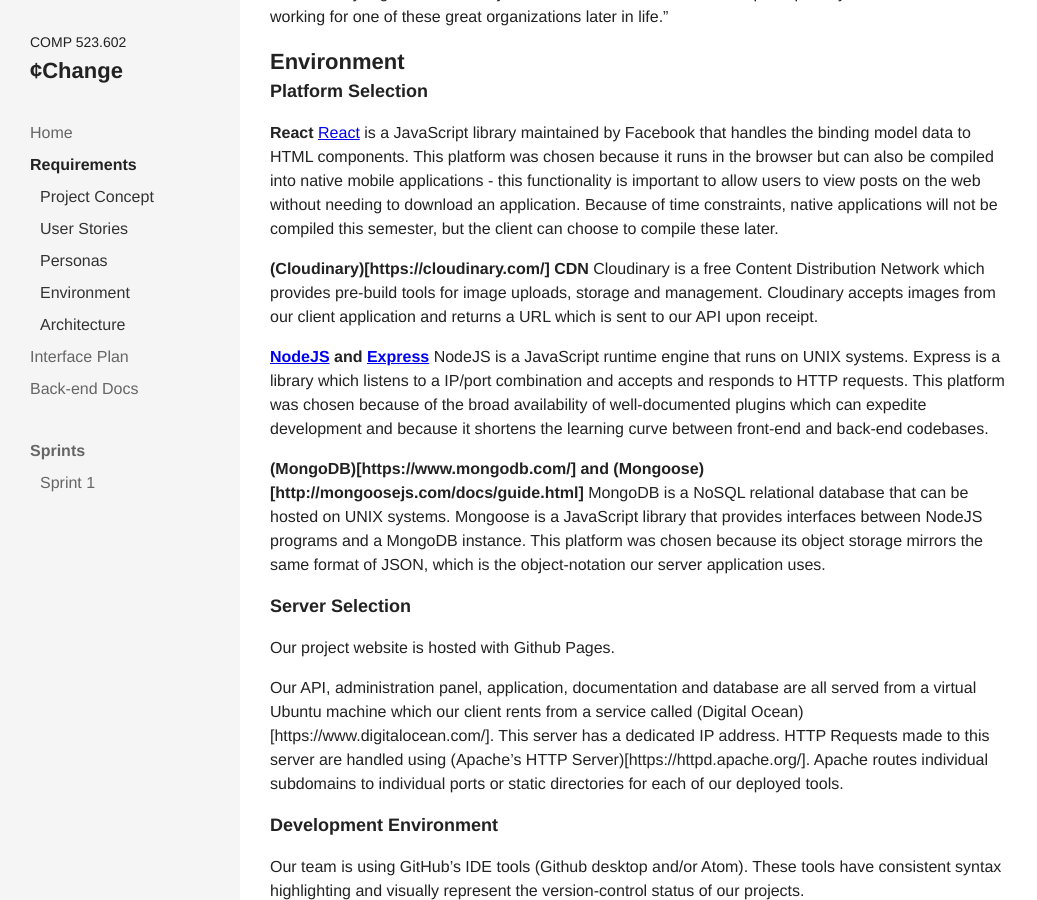
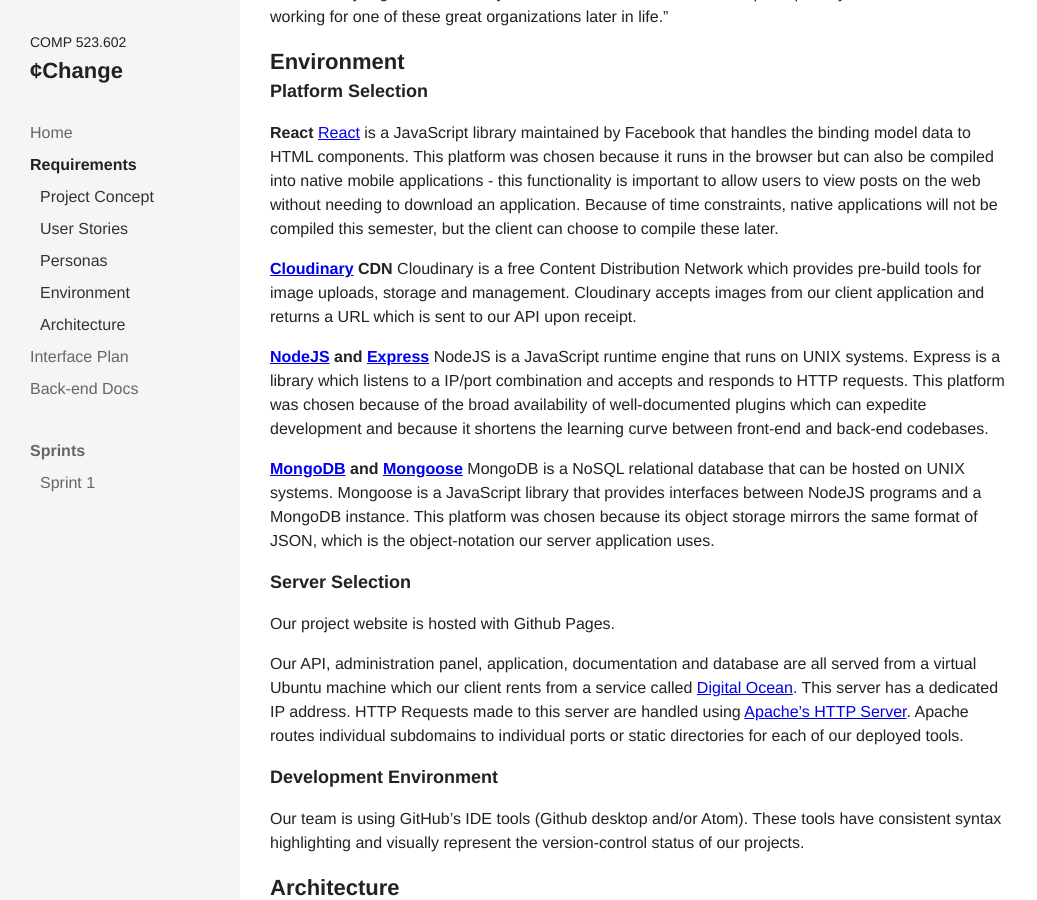
Before and after one commit to comp523-602/cchange-project, a Jekyll site: the page built from requirements.markdown, in a window 1280 px wide and 900 px high, scrolled down 3779 px. Shown: the whole window, without its empty margins (0-1037 px from the left). Built offline with Jekyll 4.4.1, drawn with Linux system fonts in a browser that asks for light colours; nearby versions of some CDN libraries; grey boxes are pictures that could not be loaded.

Commit message:
Updated Requirements

```diff
--- a/requirements.markdown
+++ b/requirements.markdown
@@ -107,7 +107,7 @@
 2. User navigates to a view where posts supporting their campaign are listed.
 
 3. User can flag posts they think are inappropriate, and these posts will be removed from the ¢Change network\* OR user can select posts they want to be displayed on their profile or campaign page.
-*Posts removed from the ¢Change network cannot be automatically removed from the other social networks they have been shared to.
+   \*Posts removed from the ¢Change network cannot be automatically removed from the other social networks they have been shared to.
 
 ## Personas
 
@@ -117,7 +117,7 @@
 Students or people just entering the workforce who are likely to learn about ¢change by seeing their friends or followers making posts with the ¢change banner. They are drawn to ¢change because they view it as an easy way to communicate their concern about current events and to let their friends know where they stand on pressing issues.
 
 **Story**
-(18-year old college freshman): “I’m tired of hearing about how we’re all doomed and the world is going to shit. I want to do something, even if it’s a little something, to make the world better. ¢Change helps me find the organizations that are doing important work, whether in the area of climate change, racial justice, the food system, fracking, etc. It motivates me to elevate my posts, so that friends or even strangers might be inspired to give to great organizations that are committed to the causes I care about. If my post inspires others to give, then my impact with 5¢ can grow to thousands of dollars. That makes me feel like I’m doing something more than waiting for the world to implode.”
+\(18-year old college freshman): “I’m tired of hearing about how we’re all doomed and the world is going to shit. I want to do something, even if it’s a little something, to make the world better. ¢Change helps me find the organizations that are doing important work, whether in the area of climate change, racial justice, the food system, fracking, etc. It motivates me to elevate my posts, so that friends or even strangers might be inspired to give to great organizations that are committed to the causes I care about. If my post inspires others to give, then my impact with 5¢ can grow to thousands of dollars. That makes me feel like I’m doing something more than waiting for the world to implode.”
 
 ### Users 25-40
 
@@ -125,7 +125,7 @@
 This is someone who uses social media platforms somewhat to a great deal. They probably follow some non-profits or more socially/eco conscious folks on Facebook or Instagram. They would be drawn to ¢change because perhaps they have guilt for not doing more to contribute to issues that they want to see eradicated, but never feel that they the have extra income to make a significant donation. This is the first time they have seen an option for micro donating and that appeals to them.
 
 **Story**
-(38-year old Program Manager at 350.org): “We’re still financially dependent on corporations, large foundations, and wealthy individuals to fund our work. Even to become a ‘Climate Defender,’ the minimum donation is $9/mo. ¢Change allows us to accept smaller donations from a larger base of the age cohort that comprises our activists. So, instead of appealing to one group for fund raising (wealthy donors) and another for activism (young adults 16-35), ¢Change gives us a new avenue to engage more deeply with our target audience. Because their finance model aggregates micro-donations, we don’t have to deal to the administrative challenge of small donors. Instead we get an annual charitable gift summary on 12/1, and they handle the receipt to donors for tax purposes. All we have to do is post activities and events and repost some of the photos that generate the highest collective giving.”
+\(38-year old Program Manager at 350.org): “We’re still financially dependent on corporations, large foundations, and wealthy individuals to fund our work. Even to become a ‘Climate Defender,’ the minimum donation is $9/mo. ¢Change allows us to accept smaller donations from a larger base of the age cohort that comprises our activists. So, instead of appealing to one group for fund raising (wealthy donors) and another for activism (young adults 16-35), ¢Change gives us a new avenue to engage more deeply with our target audience. Because their finance model aggregates micro-donations, we don’t have to deal to the administrative challenge of small donors. Instead we get an annual charitable gift summary on 12/1, and they handle the receipt to donors for tax purposes. All we have to do is post activities and events and repost some of the photos that generate the highest collective giving.”
 
 ### Users 40-60
 
@@ -133,7 +133,7 @@
 These are folks who maybe use Facebook, but might not use other social media platforms as much. They are long time supporters or have recently become supporters of different non-profit organizations. They get an email from the organizations they support, telling them about ¢change. The organizations assure them that ¢change has a secure banking system and that it has their seal of approval. Maybe most of these people don’t think about it much, maybe they tell their kids about it. The next time there is a current event crisis that relates to one of the non-profits they support, they get another email asking them to help, and using ¢change is one of the ways they can do that.
 
 **Story**
-(46-year old High School English Teacher): “My students ask me what they can do. They’re beyond being angry and I haven’t know wht to offer them. ¢Change is a way to learn about all the great things that are happening in the world that the mass media and even social media rarely talk about. They have no idea that there’s an NGO in Tanzania called Apopo that has trained rats to sniff our landmines. It is saving thousands of lives and maimings ever year. In fact, there are over two million great organizations that are helping improve life on Earth. ¢Change is fun to browse and learn about those worthy organizations. They can make a nominal donation and perhaps they will find themselves working for one of these great organizations later in life.”
+\(46-year old High School English Teacher): “My students ask me what they can do. They’re beyond being angry and I haven’t know wht to offer them. ¢Change is a way to learn about all the great things that are happening in the world that the mass media and even social media rarely talk about. They have no idea that there’s an NGO in Tanzania called Apopo that has trained rats to sniff our landmines. It is saving thousands of lives and maimings ever year. In fact, there are over two million great organizations that are helping improve life on Earth. ¢Change is fun to browse and learn about those worthy organizations. They can make a nominal donation and perhaps they will find themselves working for one of these great organizations later in life.”
 
 ## Environment
 
@@ -142,20 +142,20 @@
 **React**
 [React](https://reactjs.org/) is a JavaScript library maintained by Facebook that handles the binding model data to HTML components. This platform was chosen because it runs in the browser but can also be compiled into native mobile applications - this functionality is important to allow users to view posts on the web without needing to download an application. Because of time constraints, native applications will not be compiled this semester, but the client can choose to compile these later.
 
-**(Cloudinary)[https://cloudinary.com/] CDN**
+**[Cloudinary](https://cloudinary.com/) CDN**
 Cloudinary is a free Content Distribution Network which provides pre-build tools for image uploads, storage and management. Cloudinary accepts images from our client application and returns a URL which is sent to our API upon receipt.
 
 **[NodeJS](https://nodejs.org/en/) and [Express](https://expressjs.com/)**
 NodeJS is a JavaScript runtime engine that runs on UNIX systems. Express is a library which listens to a IP/port combination and accepts and responds to HTTP requests. This platform was chosen because of the broad availability of well-documented plugins which can expedite development and because it shortens the learning curve between front-end and back-end codebases.
 
-**(MongoDB)[https://www.mongodb.com/] and (Mongoose)[http://mongoosejs.com/docs/guide.html]**
+**[MongoDB](https://www.mongodb.com/) and [Mongoose](http://mongoosejs.com/docs/guide.html)**
 MongoDB is a NoSQL relational database that can be hosted on UNIX systems. Mongoose is a JavaScript library that provides interfaces between NodeJS programs and a MongoDB instance. This platform was chosen because its object storage mirrors the same format of JSON, which is the object-notation our server application uses.
 
 ### Server Selection
 
 Our project website is hosted with Github Pages.
 
-Our API, administration panel, application, documentation and database are all served from a virtual Ubuntu machine which our client rents from a service called (Digital Ocean)[https://www.digitalocean.com/]. This server has a dedicated IP address. HTTP Requests made to this server are handled using (Apache's HTTP Server)[https://httpd.apache.org/]. Apache routes individual subdomains to individual ports or static directories for each of our deployed tools.
+Our API, administration panel, application, documentation and database are all served from a virtual Ubuntu machine which our client rents from a service called [Digital Ocean](https://www.digitalocean.com/). This server has a dedicated IP address. HTTP Requests made to this server are handled using [Apache's HTTP Server](https://httpd.apache.org/). Apache routes individual subdomains to individual ports or static directories for each of our deployed tools.
 
 ### Development Environment
 
```
